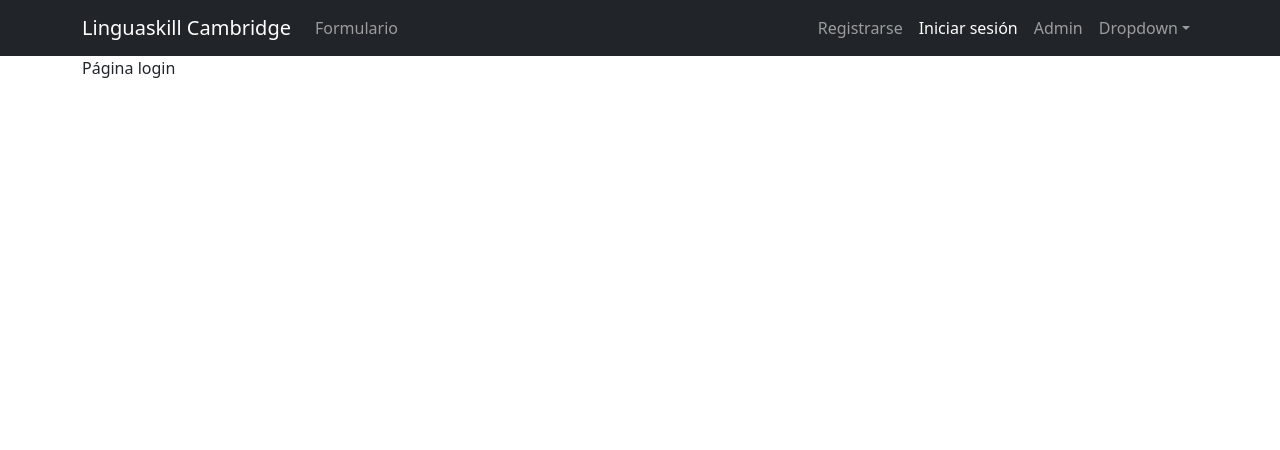
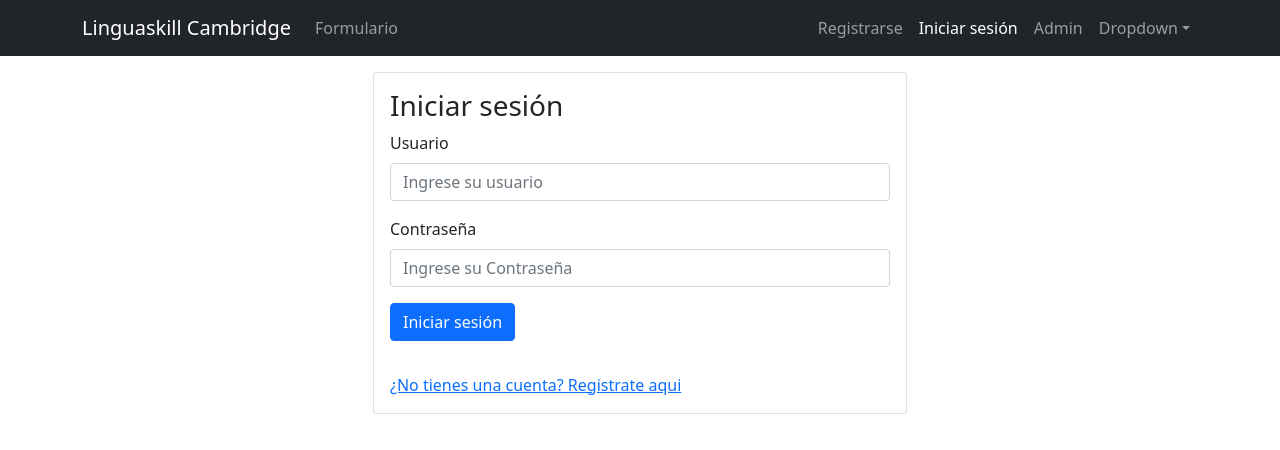
Before and after one commit to jhony2070298/Fronten_React, a React (Create React App) app: page /login in a window 1280 px wide. Shown: the top 450 px of the page. Built offline with nearby package versions, Linux system fonts and the light colour scheme.

Commit message:
Se cambian nombres de las paginas para que esten con las buenas practicas

```diff
--- /dev/null
+++ b/src/components/LoginForm.js
@@ -0,0 +1,34 @@
+import React from 'react'
+import { Button, Form } from 'react-bootstrap'
+
+function LoginForm() {
+    return (
+        <Form>
+            <Form.Group className="mb-3" controlId="username">
+                <Form.Label>Usuario</Form.Label>
+                <Form.Control
+                    type="text"
+                    placeholder="Ingrese su usuario"
+                />
+                <Form.Control.Feedback type="invalid">
+                </Form.Control.Feedback>
+            </Form.Group>
+
+            <Form.Group className="mb-3" controlId="password">
+                <Form.Label>Contraseña</Form.Label>
+                <Form.Control
+                    type="password"
+                    placeholder="Ingrese su Contraseña"
+                />
+                <Form.Control.Feedback type="invalid">
+                </Form.Control.Feedback>
+            </Form.Group>
+
+            <Button className="mb-3" variant="primary" type="submit">
+                Iniciar sesión
+            </Button>
+        </Form>
+    )
+}
+
+export {LoginForm}
--- a/src/pages/administrador.js
+++ b/src/pages/administrador.js
@@ -1,6 +1,6 @@
 import React from 'react'
 
-function administrador() {
+function Administrador() {
     return (
         <div>
             Página administrador (Privada)
@@ -8,4 +8,4 @@
     )
 }
 
-export {administrador}
+export {Administrador}
--- a/src/pages/editar.js
+++ b/src/pages/editar.js
@@ -1,6 +1,6 @@
 import React from 'react'
 
-function editar() {
+function Editar() {
     return (
         <div>
             Página editar (Privada)
@@ -8,4 +8,4 @@
     )
 }
 
-export {editar}
+export {Editar}
--- a/src/pages/formulario.js
+++ b/src/pages/formulario.js
@@ -1,6 +1,6 @@
 import React from 'react'
 
-function formulario() {
+function Formulario() {
     return (
         <div>
             Página formulario
@@ -8,4 +8,4 @@
     )
 }
 
-export {formulario}
+export {Formulario}
--- a/src/pages/login.js
+++ b/src/pages/login.js
@@ -1,11 +1,27 @@
 import React from 'react'
+import { Card, Col, Container, Row } from 'react-bootstrap'
+import { Link } from 'react-router-dom'
+import {LoginForm} from '../components/LoginForm'
 
-function login() {
+function Login() {
     return (
-        <div>
-            Página login
-        </div>
+        <Container className="mt-3">
+        <Row>
+            <Col sm="12" md={{span:8,offset:2}} lg={{span:6, offset:3}}>
+
+                <Card body>
+                    <h3>Iniciar sesión</h3>
+                    <div>
+                    <LoginForm/>
+                    </div>
+                    <div className="mt-3">
+                        <Link to={'/registro'}>¿No tienes una cuenta? Registrate aqui</Link>
+                    </div>
+                </Card>
+            </Col>
+        </Row>
+    </Container>
     )
 }
 
-export {login}
+export {Login}
--- a/src/pages/register.js
+++ b/src/pages/register.js
@@ -1,6 +1,6 @@
 import React from 'react'
 
-function register() {
+function Register() {
     return (
         <div>
             Página de registro
@@ -8,4 +8,4 @@
     )
 }
 
-export {register}
+export {Register}
--- a/src/pages/usuario.js
+++ b/src/pages/usuario.js
@@ -1,6 +1,6 @@
 import React from 'react'
 
-function usuario() {
+function Usuario() {
     return (
         <div>
             Página Usuario
@@ -8,4 +8,4 @@
     )
 }
 
-export {usuario}
+export {Usuario}
--- a/src/routes/App.js
+++ b/src/routes/App.js
@@ -3,14 +3,12 @@
 import { Navegacion } from '../layouts/Navegacion';
 import { BrowserRouter, Switch, Route } from 'react-router-dom';
 import { Container } from 'react-bootstrap';
-import { register } from '../pages/register';
-import { login } from '../pages/login';
-import { formulario } from '../pages/formulario';
-import { usuario } from '../pages/usuario';
-import { administrador } from '../pages/administrador';
-import { editar } from '../pages/editar';
-import { Provider } from 'react-redux';
-import store from '../store';
+import { Register } from '../pages/Register';
+import { Login } from '../pages/Login';
+import { Formulario } from '../pages/Formulario';
+import { Usuario } from '../pages/Usuario';
+import { Administrador } from '../pages/Administrador';
+import { Editar } from '../pages/Editar';
 
 
 function App() {
@@ -21,12 +19,12 @@
           </div>
           <Container>
             <Switch>
-              <Route exact path="/registro" component={register}></Route>
-              <Route exact path="/login" component={login}></Route>
-              <Route exact path="/formulario" component={formulario}></Route>
-              <Route exact path="/usuario" component={usuario}></Route>
-              <Route exact path="/administrador" component={administrador}></Route>
-              <Route exact path="/editar" component={editar}></Route>
+              <Route exact path="/registro" component={Register}></Route>
+              <Route exact path="/login" component={Login}></Route>
+              <Route exact path="/formulario" component={Formulario}></Route>
+              <Route exact path="/usuario" component={Usuario}></Route>
+              <Route exact path="/administrador" component={Administrador}></Route>
+              <Route exact path="/editar" component={Editar}></Route>
             </Switch>
           </Container>
       </BrowserRouter>
```
